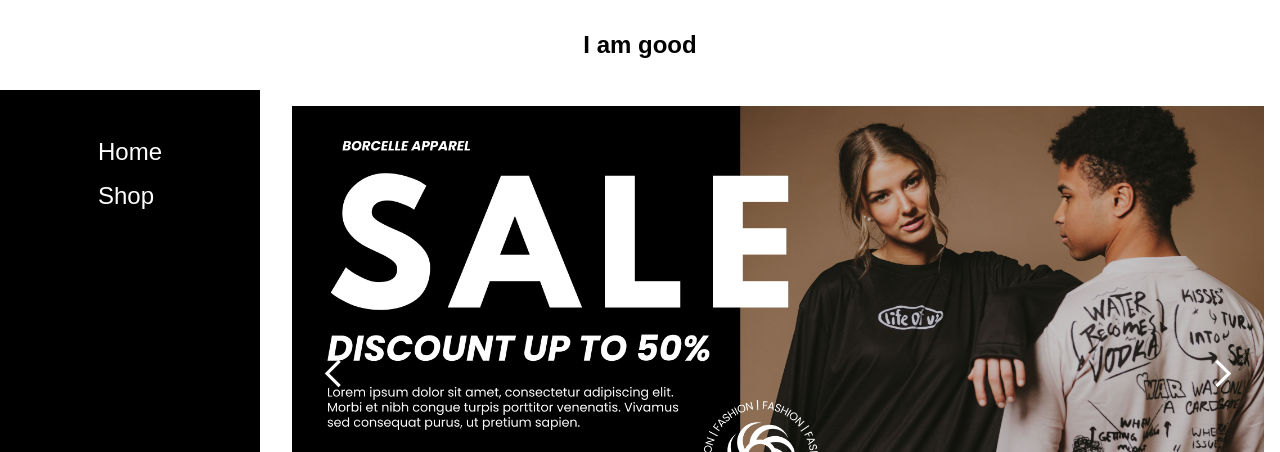
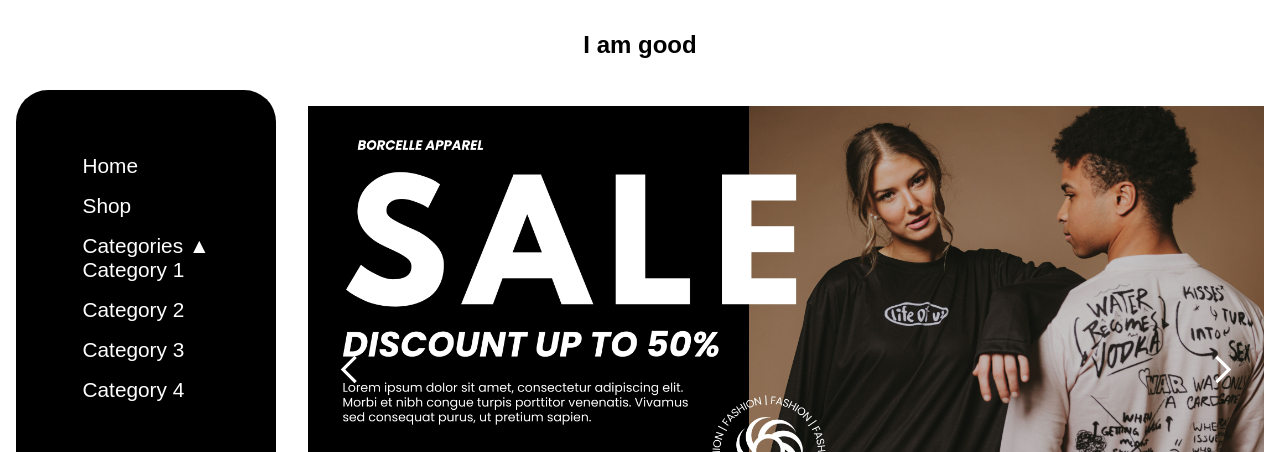
Before and after one commit to kyuceak/ecommerce-app, a React (Vite) app in the folder ecommerce-client/: page /home in a window 1280 px wide. Shown: the top 452 px of the page. Built offline with nearby package versions, Linux system fonts and the light colour scheme; no server answers.

Commit message:
product grid implemented

```diff
--- a/ecommerce-client/src/components/productGridView.jsx
+++ b/ecommerce-client/src/components/productGridView.jsx
@@ -0,0 +1,34 @@
+import "../styles/product-grid-view.css";
+import useData from "../hooks/useData";
+
+function ProductGridView() {
+  const {
+    data: products,
+    loading,
+    error,
+  } = useData("https://fakestoreapi.com/products?limit=30");
+
+  return (
+    <>
+      <div className="product-grid">
+        {products &&
+          products.map((product) => {
+            return (
+              <>
+                <div className="card">
+                  <img src={product.image} className="card-image" alt="" />
+
+                  <div className="card-content">
+                    <div className="card-title">{product.title}</div>
+                    <div className="card-price">{product.price}</div>
+                  </div>
+                </div>
+              </>
+            );
+          })}
+      </div>
+    </>
+  );
+}
+
+export default ProductGridView;
--- a/ecommerce-client/src/components/sidebar.jsx
+++ b/ecommerce-client/src/components/sidebar.jsx
@@ -1,16 +1,41 @@
-
-
+import { useState } from "react";
 import { Link } from "react-router-dom";
 
+function Sidebar() {
+  const [isAccordionOpen, setAccordionOpen] = useState(true);
 
-function Sidebar() {
-  return <div className="sidebar">
-    <ul>
-        <li> <Link to="/home" className="custom-link">Home</Link></li>
-        <li><Link to="/shop" className="custom-link">Shop</Link></li>
+  const toggleAccordion = () => {
+    setAccordionOpen((prev) => !prev);
+  };
 
-    </ul>
-  </div>;
+  return (
+    <div className="sidebar">
+      <ul>
+        <li>
+          {" "}
+          <Link to="/home" className="custom-link">
+            Home
+          </Link>
+        </li>
+        <li>
+          <Link to="/shop" className="custom-link">
+            Shop
+          </Link>
+        </li>
+        <li className="accordion-header" onClick={toggleAccordion}>
+          Categories {isAccordionOpen ? "▲" : "▼"}
+          {isAccordionOpen && (
+            <ul className="accordion-content">
+              <li>Category 1</li>
+              <li>Category 2</li>
+              <li>Category 3</li>
+              <li>Category 4</li>
+            </ul>
+          )}
+        </li>
+      </ul>
+    </div>
+  );
 }
 
 export default Sidebar;
--- a/ecommerce-client/src/pages/Shop.jsx
+++ b/ecommerce-client/src/pages/Shop.jsx
@@ -1,4 +1,5 @@
 
+import ProductGridView from "../components/productGridView";
 import ShopHeader from "../components/shop-header";
 
 function Shop(){
@@ -8,6 +9,7 @@ function Shop(){
     return <>
 
     <ShopHeader/>
+    <ProductGridView />
     </>
 }
 
--- a/ecommerce-client/src/styles/item-carousel.css
+++ b/ecommerce-client/src/styles/item-carousel.css
@@ -41,7 +41,8 @@
   width: 100%;
   height: 250px; /* Fixed height for imgs(might check later)*/
   object-fit: contain;
-  padding: 2rem;
+  box-sizing: border-box;
+ padding: 2rem;
   cursor: pointer;
 }
 
--- a/ecommerce-client/src/styles/layout.css
+++ b/ecommerce-client/src/styles/layout.css
@@ -36,12 +36,13 @@ body {
   box-sizing: border-box;
   width: 260px;
   background-color: rgb(0, 0, 0);
-  height: 100vh;
+  height: 80vh;
   position: sticky;
-  top: 0rem;
-  /* border-top-right-radius: 1.5rem; */
-  /* border-bottom-right-radius: 1.5rem; */
+  top: 5rem;
+  margin-left: 1rem;
+  border-radius: 2rem;
 
+  padding-top: 3rem;
   display: flex;
   flex-direction: column;
   align-items: center;
@@ -50,7 +51,7 @@ body {
 
 
 .sidebar ul {
-  margin-top: 3rem;
+
   display: flex;
   flex-direction: column;
   justify-content: center;
@@ -61,7 +62,7 @@ body {
 .sidebar ul li {
   list-style: none;
   color: white;
-  font-size: 1.5rem;
+  font-size: 1.3rem;
   cursor: pointer;
 }
 .custom-link{
--- /dev/null
+++ b/ecommerce-client/src/styles/product-grid-view.css
@@ -0,0 +1,6 @@
+.product-grid {
+  display: grid;
+  grid-template-columns:  repeat(auto-fit,minmax(300px, 1fr));
+  gap: 2rem;
+  padding: 4rem;
+}
```
